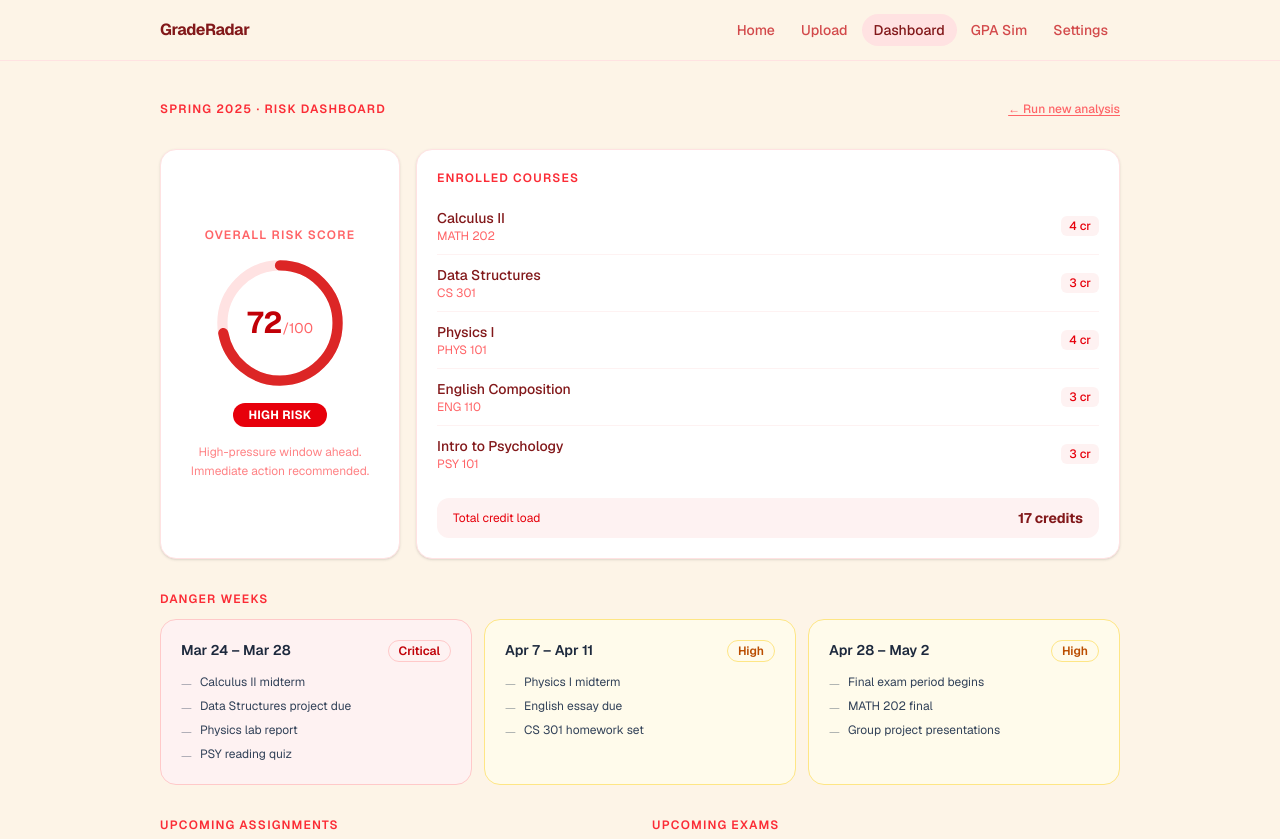
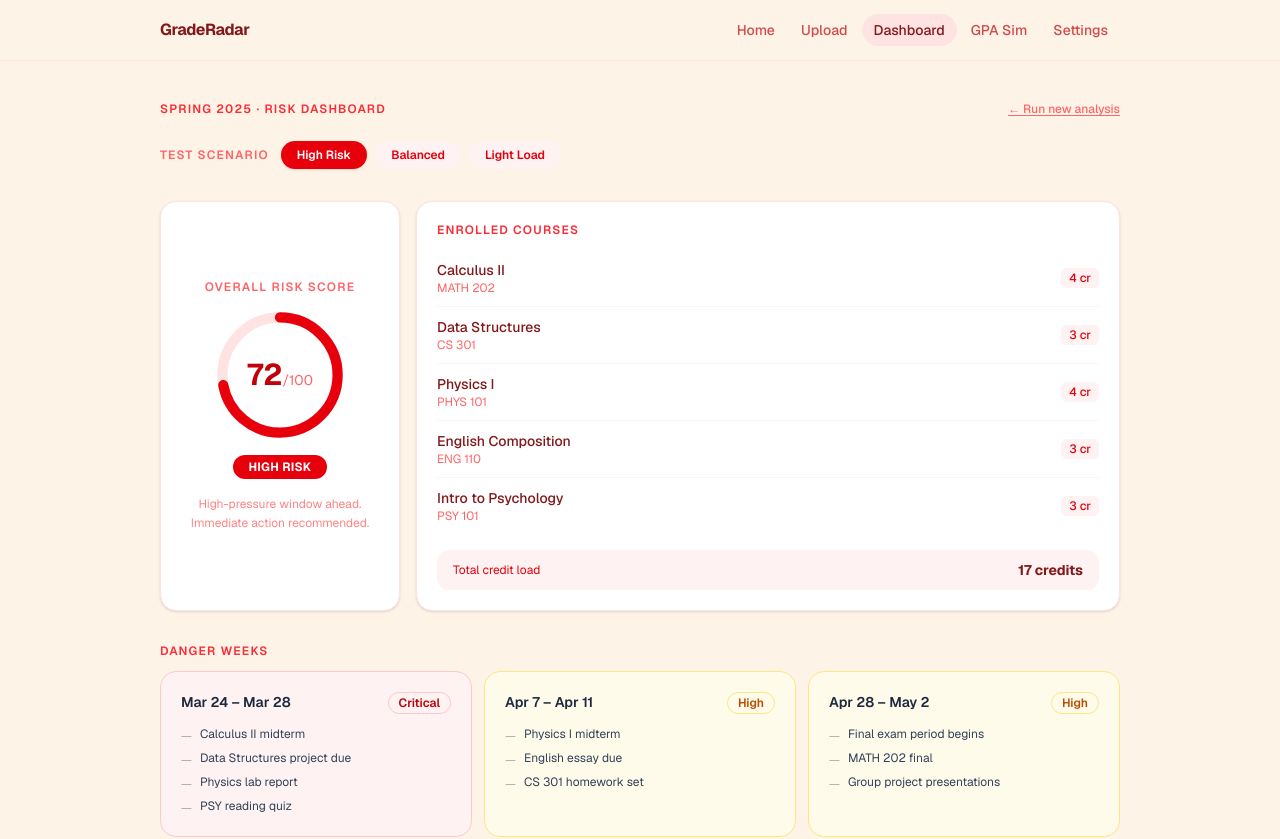
Before and after one commit to masterjabari21-cell/academic-risk-enginee, a Next.js app: page /dashboard in a window 1280 px wide. Shown: the top 839 px of the page. Built offline with nearby package versions, Linux system fonts and the light colour scheme.

Commit message:
Add multiple mock data scenarios to dashboard
Three selectable test scenarios: High Risk (Spring 2025),
Balanced (Fall 2024), and Light Load (Summer 2025). Risk
score ring and label color update dynamically per scenario.

Co-Authored-By: Claude Sonnet 4.6 <noreply@anthropic.com>

```diff
--- a/app/dashboard/page.tsx
+++ b/app/dashboard/page.tsx
@@ -1,59 +1,181 @@
+"use client";
+
 import Link from "next/link";
+import { useState } from "react";
 import { SiteHeader } from "../components/ui";
 
-// ── Mock data ──────────────────────────────────────────────────────────────
+// ── Types ───────────────────────────────────────────────────────────────────
 
-const RISK_SCORE = 72;
-const RISK_LABEL = "High" as const;
+type RiskLevel = "high" | "medium" | "low";
+type WeekLoad  = "Critical" | "High" | "Medium";
 
-const COURSES = [
+interface Scenario {
+  id: string;
+  label: string;
+  semester: string;
+  riskScore: number;
+  riskLabel: "High" | "Medium" | "Low";
+  riskNote: string;
+  courses: { name: string; code: string; credits: number }[];
+  dangerWeeks: { week: string; load: WeekLoad; reasons: string[] }[];
+  assignments: { course: string; title: string; due: string; risk: RiskLevel; weight: string }[];
+  exams: { course: string; title: string; date: string; prep: string; risk: RiskLevel; topics: string }[];
+  actions: { priority: number; label: string; tag: string }[];
+}
+
+// ── Mock scenarios ──────────────────────────────────────────────────────────
+
+const SCENARIOS: Scenario[] = [
+  {
+    id: "high-risk",
+    label: "High Risk",
+    semester: "Spring 2025",
+    riskScore: 72,
+    riskLabel: "High",
+    riskNote: "High-pressure window ahead. Immediate action recommended.",
+    courses: [
       { name: "Calculus II",         code: "MATH 202", credits: 4 },
       { name: "Data Structures",     code: "CS 301",   credits: 3 },
       { name: "Physics I",           code: "PHYS 101", credits: 4 },
       { name: "English Composition", code: "ENG 110",  credits: 3 },
       { name: "Intro to Psychology", code: "PSY 101",  credits: 3 },
-];
-
-const DANGER_WEEKS = [
+    ],
+    dangerWeeks: [
       {
         week: "Mar 24 – Mar 28",
-    load: "Critical" as const,
+        load: "Critical",
         reasons: ["Calculus II midterm", "Data Structures project due", "Physics lab report", "PSY reading quiz"],
       },
       {
         week: "Apr 7 – Apr 11",
-    load: "High" as const,
+        load: "High",
         reasons: ["Physics I midterm", "English essay due", "CS 301 homework set"],
       },
       {
         week: "Apr 28 – May 2",
-    load: "High" as const,
+        load: "High",
         reasons: ["Final exam period begins", "MATH 202 final", "Group project presentations"],
       },
-];
-
-const ASSIGNMENTS = [
+    ],
+    assignments: [
       { course: "CS 301",   title: "Binary Trees Implementation", due: "Mar 21", risk: "high",   weight: "15%" },
       { course: "MATH 202", title: "Problem Set 8",               due: "Mar 22", risk: "medium", weight: "5%"  },
       { course: "PHYS 101", title: "Lab Report — Wave Motion",    due: "Mar 26", risk: "high",   weight: "10%" },
       { course: "ENG 110",  title: "Argumentative Essay Draft",   due: "Apr 4",  risk: "medium", weight: "20%" },
       { course: "PSY 101",  title: "Chapter 9–11 Reading Quiz",   due: "Mar 24", risk: "low",    weight: "5%"  },
       { course: "MATH 202", title: "Problem Set 9",               due: "Mar 29", risk: "low",    weight: "5%"  },
-];
-
-const EXAMS = [
+    ],
+    exams: [
       { course: "MATH 202", title: "Midterm II",  date: "Mar 26", prep: "3 days", risk: "high",   topics: "Integration by parts, Series"   },
       { course: "CS 301",   title: "Midterm",     date: "Mar 27", prep: "2 days", risk: "high",   topics: "Trees, Graphs, Sorting"         },
       { course: "PHYS 101", title: "Midterm II",  date: "Apr 9",  prep: "5 days", risk: "medium", topics: "Waves, Thermodynamics"          },
       { course: "PSY 101",  title: "Unit 3 Exam", date: "Apr 14", prep: "7 days", risk: "low",    topics: "Cognition, Memory, Learning"    },
-];
-
-const ACTIONS = [
-  { priority: 1, label: "Start CS 301 Binary Trees today — due in 4 days",              tag: "Urgent"      },
-  { priority: 2, label: "Block 3 hrs/day Mar 23–25 for MATH 202 midterm prep",          tag: "Study block" },
-  { priority: 3, label: "Draft Physics lab outline before Mar 24 crunch week",           tag: "Get ahead"   },
-  { priority: 4, label: "Visit office hours for Calculus II series problems",            tag: "Support"     },
-  { priority: 5, label: "Outline English essay this weekend to avoid Apr crunch",        tag: "Plan ahead"  },
+    ],
+    actions: [
+      { priority: 1, label: "Start CS 301 Binary Trees today — due in 4 days",             tag: "Urgent"      },
+      { priority: 2, label: "Block 3 hrs/day Mar 23–25 for MATH 202 midterm prep",         tag: "Study block" },
+      { priority: 3, label: "Draft Physics lab outline before Mar 24 crunch week",          tag: "Get ahead"   },
+      { priority: 4, label: "Visit office hours for Calculus II series problems",           tag: "Support"     },
+      { priority: 5, label: "Outline English essay this weekend to avoid Apr crunch",       tag: "Plan ahead"  },
+    ],
+  },
+  {
+    id: "balanced",
+    label: "Balanced",
+    semester: "Fall 2024",
+    riskScore: 44,
+    riskLabel: "Medium",
+    riskNote: "Manageable workload. Stay consistent and you'll be fine.",
+    courses: [
+      { name: "Linear Algebra",      code: "MATH 301", credits: 3 },
+      { name: "Algorithms",          code: "CS 401",   credits: 3 },
+      { name: "Macroeconomics",      code: "ECON 201", credits: 3 },
+      { name: "Technical Writing",   code: "ENG 220",  credits: 2 },
+    ],
+    dangerWeeks: [
+      {
+        week: "Oct 14 – Oct 18",
+        load: "High",
+        reasons: ["CS 401 algorithm analysis project", "MATH 301 midterm", "ECON essay outline due"],
+      },
+      {
+        week: "Nov 18 – Nov 22",
+        load: "Medium",
+        reasons: ["CS 401 final project milestone", "ECON 201 problem set", "ENG 220 portfolio draft"],
+      },
+      {
+        week: "Dec 9 – Dec 13",
+        load: "High",
+        reasons: ["Final exams week", "MATH 301 final", "CS 401 final project demo"],
+      },
+    ],
+    assignments: [
+      { course: "CS 401",   title: "Sorting Algorithm Analysis",  due: "Oct 16", risk: "medium", weight: "12%" },
+      { course: "MATH 301", title: "Eigenvalue Problem Set",      due: "Oct 18", risk: "medium", weight: "8%"  },
+      { course: "ECON 201", title: "Market Analysis Essay",       due: "Oct 25", risk: "low",    weight: "15%" },
+      { course: "ENG 220",  title: "Technical Report Draft",      due: "Nov 1",  risk: "low",    weight: "20%" },
+      { course: "CS 401",   title: "Graph Traversal Project",     due: "Nov 20", risk: "medium", weight: "18%" },
+    ],
+    exams: [
+      { course: "MATH 301", title: "Midterm",       date: "Oct 17", prep: "5 days", risk: "medium", topics: "Eigenvalues, Matrix decomposition"  },
+      { course: "CS 401",   title: "Midterm",       date: "Oct 22", prep: "4 days", risk: "medium", topics: "Complexity, Dynamic programming"    },
+      { course: "ECON 201", title: "Unit 2 Exam",   date: "Nov 5",  prep: "7 days", risk: "low",    topics: "GDP, Inflation, Monetary policy"    },
+      { course: "MATH 301", title: "Final",         date: "Dec 11", prep: "7 days", risk: "medium", topics: "Full semester review"               },
+    ],
+    actions: [
+      { priority: 1, label: "Begin sorting analysis writeup — mid complexity section first",  tag: "Start now"   },
+      { priority: 2, label: "Review eigenvalue proofs before MATH 301 midterm Oct 17",        tag: "Study block" },
+      { priority: 3, label: "Draft ECON essay thesis this weekend",                           tag: "Get ahead"   },
+      { priority: 4, label: "Schedule CS 401 office hours for dynamic programming gaps",      tag: "Support"     },
+    ],
+  },
+  {
+    id: "light-load",
+    label: "Light Load",
+    semester: "Summer 2025",
+    riskScore: 18,
+    riskLabel: "Low",
+    riskNote: "Low stress semester. Good time to get ahead or explore electives.",
+    courses: [
+      { name: "Art History",         code: "ART 101",  credits: 3 },
+      { name: "Intro to Sociology",  code: "SOC 110",  credits: 3 },
+      { name: "Spanish II",          code: "SPAN 102", credits: 3 },
+    ],
+    dangerWeeks: [
+      {
+        week: "Jun 16 – Jun 20",
+        load: "Medium",
+        reasons: ["ART 101 museum essay due", "SPAN 102 oral exam", "SOC reading response"],
+      },
+      {
+        week: "Jul 14 – Jul 18",
+        load: "Medium",
+        reasons: ["Final exams begin", "SOC 110 final paper", "ART 101 presentation"],
+      },
+      {
+        week: "Jul 21 – Jul 25",
+        load: "High",
+        reasons: ["SPAN 102 comprehensive final", "SOC 110 group project due"],
+      },
+    ],
+    assignments: [
+      { course: "ART 101",  title: "Renaissance Comparison Essay", due: "Jun 18", risk: "low",    weight: "20%" },
+      { course: "SOC 110",  title: "Reading Response #4",          due: "Jun 20", risk: "low",    weight: "10%" },
+      { course: "SPAN 102", title: "Conversational Dialogue",      due: "Jun 25", risk: "low",    weight: "15%" },
+      { course: "SOC 110",  title: "Final Research Paper",         due: "Jul 16", risk: "medium", weight: "35%" },
+    ],
+    exams: [
+      { course: "SPAN 102", title: "Oral Exam",     date: "Jun 19", prep: "3 days", risk: "low",    topics: "Present tense, Vocabulary units 4–6"   },
+      { course: "ART 101",  title: "Final",         date: "Jul 15", prep: "5 days", risk: "low",    topics: "Modern to Contemporary art movements"  },
+      { course: "SOC 110",  title: "Final",         date: "Jul 17", prep: "5 days", risk: "medium", topics: "Social theory, Institutions, Culture"   },
+      { course: "SPAN 102", title: "Written Final", date: "Jul 22", prep: "7 days", risk: "low",    topics: "Grammar, Reading comprehension"         },
+    ],
+    actions: [
+      { priority: 1, label: "Start SOC final paper outline early — it's 35% of grade",    tag: "High value"  },
+      { priority: 2, label: "Practice SPAN dialogue 15 min daily through Jun 19",          tag: "Consistency" },
+      { priority: 3, label: "Use light workload to get ahead on ART essay research",       tag: "Get ahead"   },
+    ],
+  },
 ];
 
 // ── Helpers ────────────────────────────────────────────────────────────────
@@ -70,6 +192,18 @@ const RISK_DOT = {
   low:    "bg-green-500",
 } as const;
 
+const SCORE_RING_COLOR = {
+  High:   "stroke-red-600 dark:stroke-red-500",
+  Medium: "stroke-amber-500 dark:stroke-amber-400",
+  Low:    "stroke-green-500 dark:stroke-green-400",
+} as const;
+
+const SCORE_LABEL_BG = {
+  High:   "bg-red-600 dark:bg-red-700",
+  Medium: "bg-amber-500 dark:bg-amber-600",
+  Low:    "bg-green-500 dark:bg-green-600",
+} as const;
+
 const WEEK_STYLES = {
   Critical: {
     wrapper: "border-red-200   bg-red-50   dark:border-red-900/50   dark:bg-red-950/20",
@@ -81,9 +215,14 @@ const WEEK_STYLES = {
     badge:   "border-amber-200 text-amber-700 dark:border-amber-800 dark:text-amber-400",
     text:    "text-slate-700   dark:text-slate-300",
   },
+  Medium: {
+    wrapper: "border-blue-200  bg-blue-50  dark:border-blue-900/50  dark:bg-blue-950/20",
+    badge:   "border-blue-200  text-blue-700  dark:border-blue-800 dark:text-blue-400",
+    text:    "text-slate-700   dark:text-slate-300",
+  },
 } as const;
 
-function RiskBadge({ level }: { level: "high" | "medium" | "low" }) {
+function RiskBadge({ level }: { level: RiskLevel }) {
   return (
     <span className={`inline-flex shrink-0 items-center gap-1.5 rounded-full px-2.5 py-0.5 text-xs font-semibold capitalize ${RISK_BADGE[level]}`}>
       <span className={`h-1.5 w-1.5 rounded-full ${RISK_DOT[level]}`} />
@@ -111,8 +250,11 @@ function Panel({ children, className = "" }: { children: React.ReactNode; classN
 // ── Page ───────────────────────────────────────────────────────────────────
 
 export default function DashboardPage() {
+  const [activeId, setActiveId] = useState("high-risk");
+  const s = SCENARIOS.find((x) => x.id === activeId) ?? SCENARIOS[0];
+
   const scoreDash   = 283;
-  const scoreOffset = scoreDash - (scoreDash * RISK_SCORE) / 100;
+  const scoreOffset = scoreDash - (scoreDash * s.riskScore) / 100;
 
   return (
     <div className="min-h-screen bg-[#fdf4e7] text-red-900 transition-colors duration-200 dark:bg-slate-950 dark:text-slate-100">
@@ -121,9 +263,9 @@ export default function DashboardPage() {
       <main className="mx-auto w-full max-w-5xl px-4 py-10 pb-20 sm:px-6 lg:px-8">
 
         {/* Page meta row */}
-        <div className="mb-8 flex items-center justify-between gap-4">
+        <div className="mb-6 flex flex-wrap items-center justify-between gap-4">
           <p className="text-xs font-semibold uppercase tracking-widest text-red-500 dark:text-indigo-400">
-            Spring 2025 · Risk Dashboard
+            {s.semester} · Risk Dashboard
           </p>
           <Link
             href="/upload"
@@ -131,6 +273,31 @@ export default function DashboardPage() {
           >
             ← Run new analysis
           </Link>
+        </div>
+
+        {/* ── Scenario switcher ── */}
+        <div className="mb-8 flex flex-wrap items-center gap-2">
+          <span className="mr-1 text-xs font-semibold uppercase tracking-widest text-red-400 dark:text-slate-500">
+            Test scenario
+          </span>
+          {SCENARIOS.map((sc) => (
+            <button
+              key={sc.id}
+              type="button"
+              onClick={() => setActiveId(sc.id)}
+              className={`rounded-full px-4 py-1.5 text-xs font-semibold transition-all duration-200 ${
+                activeId === sc.id
+                  ? sc.riskLabel === "High"
+                    ? "bg-red-600 text-white shadow-sm dark:bg-red-700"
+                    : sc.riskLabel === "Medium"
+                    ? "bg-amber-500 text-white shadow-sm dark:bg-amber-600"
+                    : "bg-green-500 text-white shadow-sm dark:bg-green-600"
+                  : "bg-red-50 text-red-600 hover:bg-red-100 dark:bg-slate-800 dark:text-slate-300 dark:hover:bg-slate-700"
+              }`}
+            >
+              {sc.label}
+            </button>
+          ))}
         </div>
 
         {/* ── Risk score + courses ── */}
@@ -146,21 +313,21 @@ export default function DashboardPage() {
                 <circle cx="50" cy="50" r="45" fill="none" stroke="currentColor"
                   className="text-red-100 dark:text-slate-700" strokeWidth="8" />
                 <circle cx="50" cy="50" r="45" fill="none"
-                  stroke="#dc2626" strokeWidth="8" strokeLinecap="round"
+                  strokeWidth="8" strokeLinecap="round"
                   strokeDasharray={scoreDash} strokeDashoffset={scoreOffset}
-                  className="dark:stroke-indigo-500"
+                  className={`transition-all duration-700 ${SCORE_RING_COLOR[s.riskLabel]}`}
                 />
               </svg>
               <div className="leading-none">
-                <span className="text-3xl font-bold text-red-700 dark:text-white">{RISK_SCORE}</span>
+                <span className="text-3xl font-bold text-red-700 dark:text-white">{s.riskScore}</span>
                 <span className="text-sm text-red-400 dark:text-slate-500">/100</span>
               </div>
             </div>
-            <span className="rounded-full bg-red-600 px-4 py-1 text-xs font-bold uppercase tracking-wide text-white dark:bg-red-700">
-              {RISK_LABEL} Risk
+            <span className={`rounded-full px-4 py-1 text-xs font-bold uppercase tracking-wide text-white transition-colors duration-300 ${SCORE_LABEL_BG[s.riskLabel]}`}>
+              {s.riskLabel} Risk
             </span>
             <p className="text-xs leading-relaxed text-red-400/80 dark:text-slate-500">
-              High-pressure window ahead. Immediate action recommended.
+              {s.riskNote}
             </p>
           </Panel>
 
@@ -168,7 +335,7 @@ export default function DashboardPage() {
           <Panel className="p-5">
             <SectionHeading>Enrolled courses</SectionHeading>
             <ul className="divide-y divide-red-50 dark:divide-slate-700/60">
-              {COURSES.map((c) => (
+              {s.courses.map((c) => (
                 <li key={c.code} className="flex items-center justify-between py-2.5">
                   <div>
                     <p className="text-sm font-medium text-red-900 dark:text-slate-100">{c.name}</p>
@@ -183,7 +350,7 @@ export default function DashboardPage() {
             <div className="mt-4 flex items-center justify-between rounded-xl bg-red-50 px-4 py-2.5 dark:bg-slate-700/40">
               <p className="text-xs text-red-600 dark:text-slate-400">Total credit load</p>
               <p className="text-sm font-bold text-red-900 dark:text-white">
-                {COURSES.reduce((s, c) => s + c.credits, 0)} credits
+                {s.courses.reduce((sum, c) => sum + c.credits, 0)} credits
               </p>
             </div>
           </Panel>
@@ -194,19 +361,19 @@ export default function DashboardPage() {
         <section className="mt-8">
           <SectionHeading>Danger weeks</SectionHeading>
           <div className="grid gap-3 sm:grid-cols-3">
-            {DANGER_WEEKS.map((w) => {
-              const s = WEEK_STYLES[w.load];
+            {s.dangerWeeks.map((w) => {
+              const st = WEEK_STYLES[w.load];
               return (
-                <div key={w.week} className={`rounded-2xl border p-5 ${s.wrapper}`}>
+                <div key={w.week} className={`rounded-2xl border p-5 ${st.wrapper}`}>
                   <div className="flex items-start justify-between gap-2">
                     <p className="text-sm font-semibold text-slate-800 dark:text-slate-100">{w.week}</p>
-                    <span className={`shrink-0 rounded-full border px-2.5 py-0.5 text-xs font-semibold ${s.badge}`}>
+                    <span className={`shrink-0 rounded-full border px-2.5 py-0.5 text-xs font-semibold ${st.badge}`}>
                       {w.load}
                     </span>
                   </div>
                   <ul className="mt-3 space-y-1.5">
                     {w.reasons.map((r) => (
-                      <li key={r} className={`flex items-start gap-2 text-xs ${s.text}`}>
+                      <li key={r} className={`flex items-start gap-2 text-xs ${st.text}`}>
                         <span className="mt-0.5 shrink-0 opacity-40">—</span>
                         {r}
                       </li>
@@ -225,7 +392,7 @@ export default function DashboardPage() {
             <SectionHeading>Upcoming assignments</SectionHeading>
             <Panel>
               <ul className="divide-y divide-red-50 dark:divide-slate-700/60">
-                {ASSIGNMENTS.map((a) => (
+                {s.assignments.map((a) => (
                   <li key={a.title} className="flex items-start justify-between gap-4 px-5 py-3.5">
                     <div className="min-w-0">
                       <p className="truncate text-sm font-medium text-red-900 dark:text-slate-100">{a.title}</p>
@@ -233,7 +400,7 @@ export default function DashboardPage() {
                         {a.course} · Due {a.due} · {a.weight}
                       </p>
                     </div>
-                    <RiskBadge level={a.risk as "high" | "medium" | "low"} />
+                    <RiskBadge level={a.risk} />
                   </li>
                 ))}
               </ul>
@@ -244,7 +411,7 @@ export default function DashboardPage() {
             <SectionHeading>Upcoming exams</SectionHeading>
             <Panel>
               <ul className="divide-y divide-red-50 dark:divide-slate-700/60">
-                {EXAMS.map((e) => (
+                {s.exams.map((e) => (
                   <li key={e.title} className="px-5 py-3.5">
                     <div className="flex items-start justify-between gap-4">
                       <div className="min-w-0">
@@ -255,7 +422,7 @@ export default function DashboardPage() {
                           {e.date} · Prep: {e.prep}
                         </p>
                       </div>
-                      <RiskBadge level={e.risk as "high" | "medium" | "low"} />
+                      <RiskBadge level={e.risk} />
                     </div>
                     <p className="mt-1.5 text-xs text-red-600/60 dark:text-slate-500">
                       {e.topics}
@@ -273,7 +440,7 @@ export default function DashboardPage() {
           <SectionHeading>Recommended actions</SectionHeading>
           <Panel>
             <ul className="divide-y divide-red-50 dark:divide-slate-700/60">
-              {ACTIONS.map((a) => (
+              {s.actions.map((a) => (
                 <li key={a.priority} className="flex items-center gap-4 px-5 py-3.5">
                   <span className="flex h-6 w-6 shrink-0 items-center justify-center rounded-full bg-red-600 text-[11px] font-bold text-white dark:bg-indigo-600">
                     {a.priority}
```
Lines whose indentation alone changed are shown as unchanged.
